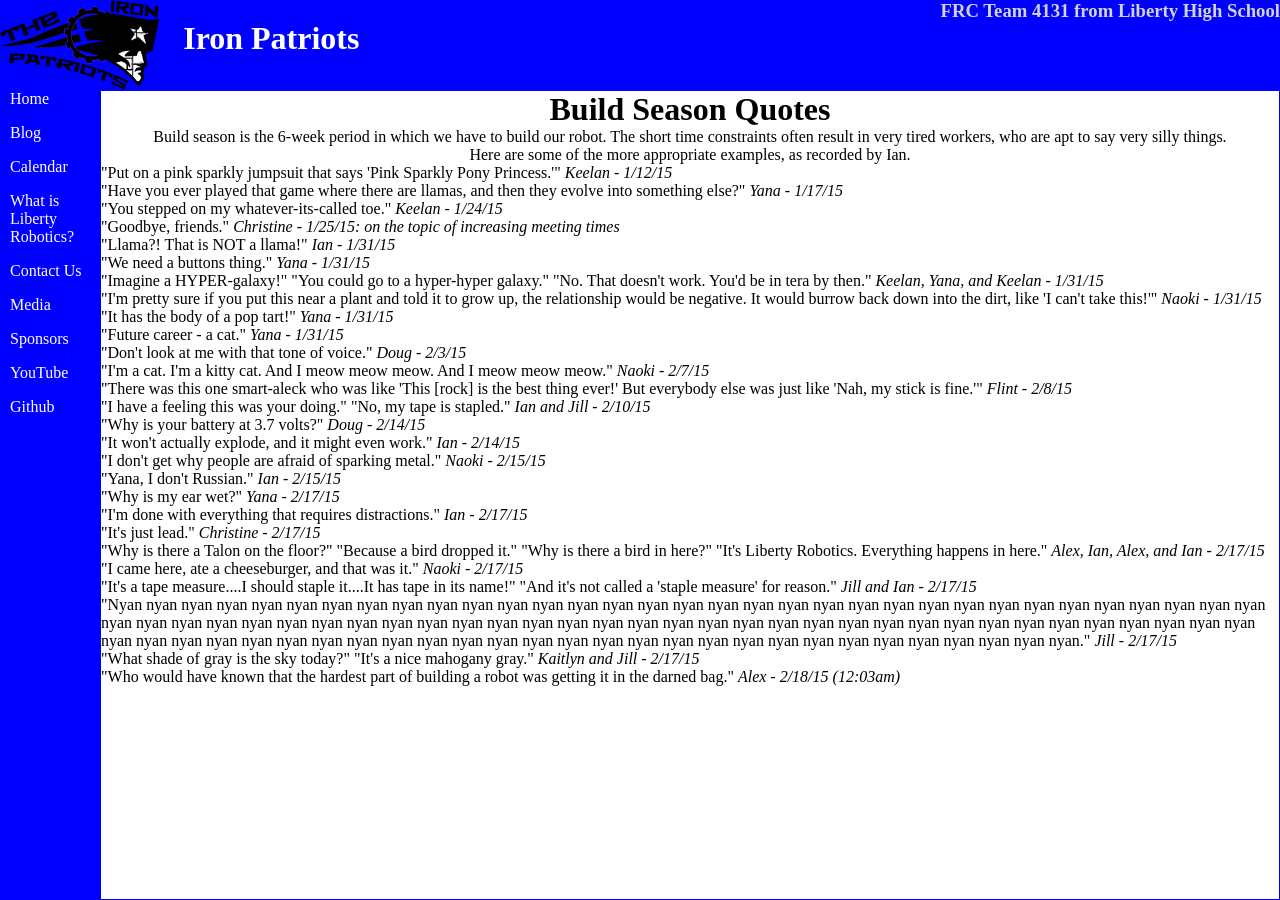
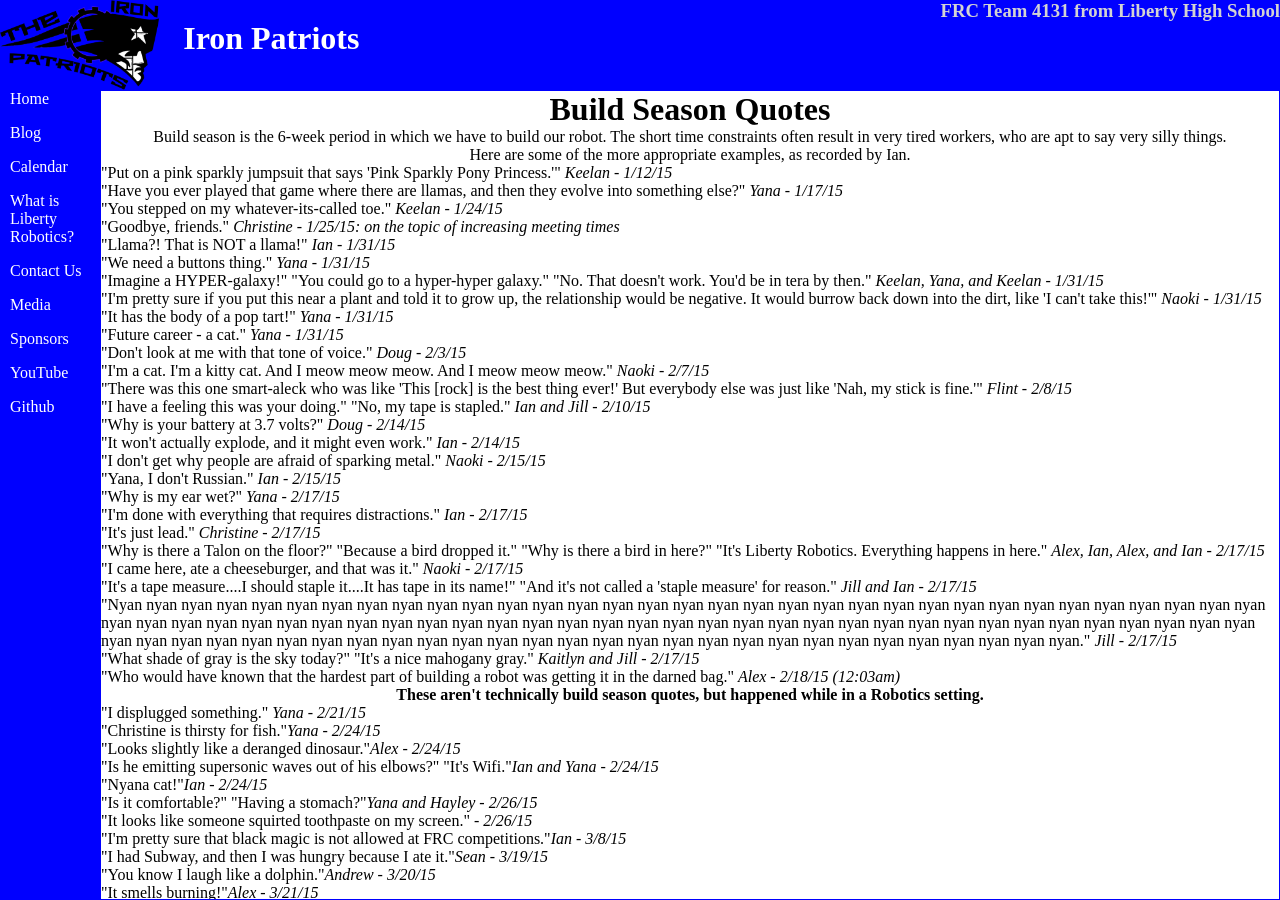
Before and after one commit to katiebugmoon/FRC4131.github.io, a Jekyll site: the page built from media/2015/quotes.html, in a window 1280 px wide. Built offline with Jekyll 4.4.1, drawn with Linux system fonts in a browser that asks for light colours.

Commit message:
More glorious quotes

```diff
--- a/media/2015/quotes.html
+++ b/media/2015/quotes.html
@@ -31,4 +31,20 @@ layout: page
 	<li>"Nyan nyan nyan nyan nyan nyan nyan nyan nyan nyan nyan nyan nyan nyan nyan nyan nyan nyan nyan nyan nyan nyan nyan nyan nyan nyan nyan nyan nyan nyan nyan nyan nyan nyan nyan nyan nyan nyan nyan nyan nyan nyan nyan nyan nyan nyan nyan nyan nyan nyan nyan nyan nyan nyan nyan nyan nyan nyan nyan nyan nyan nyan nyan nyan nyan nyan nyan nyan nyan nyan nyan nyan nyan nyan nyan nyan nyan nyan nyan nyan nyan nyan nyan nyan nyan nyan nyan nyan nyan nyan nyan nyan nyan nyan." <i>Jill - 2/17/15</i></li>
 	<li>"What shade of gray is the sky today?" "It's a nice mahogany gray." <i>Kaitlyn and Jill - 2/17/15</i></li>
 	<li>"Who would have known that the hardest part of building a robot was getting it in the darned bag." <i>Alex - 2/18/15 (12:03am)</i></li>
-</ul><center>
+</ul>
+<center><p><b>These aren't technically build season quotes, but happened while in a Robotics setting.</b></p></center>
+<ul>
+	<li>"I displugged something." <i>Yana - 2/21/15</i></li>
+	<li>"Christine is thirsty for fish."<i>Yana - 2/24/15</i></li>
+	<li>"Looks slightly like a deranged dinosaur."<i>Alex - 2/24/15</i></li>
+	<li>"Is he emitting supersonic waves out of his elbows?" "It's Wifi."<i>Ian and Yana - 2/24/15</i></li>
+	<li>"Nyana cat!"<i>Ian - 2/24/15</i></li>
+	<li>"Is it comfortable?" "Having a stomach?"<i>Yana and Hayley - 2/26/15</i></li>
+	<li>"It looks like someone squirted toothpaste on my screen."<i> - 2/26/15</i></li>
+	<li>"I'm pretty sure that black magic is not allowed at FRC competitions."<i>Ian - 3/8/15</i></li>
+	<li>"I had Subway, and then I was hungry because I ate it."<i>Sean - 3/19/15</i></li>
+	<li>"You know I laugh like a dolphin."<i>Andrew - 3/20/15</i></li>
+	<li>"It smells burning!"<i>Alex - 3/21/15</i></li>
+	<li>"Just push the button until it works."<i>Ian - 3/21/15</i></li>
+</ul>
+<center>
```
